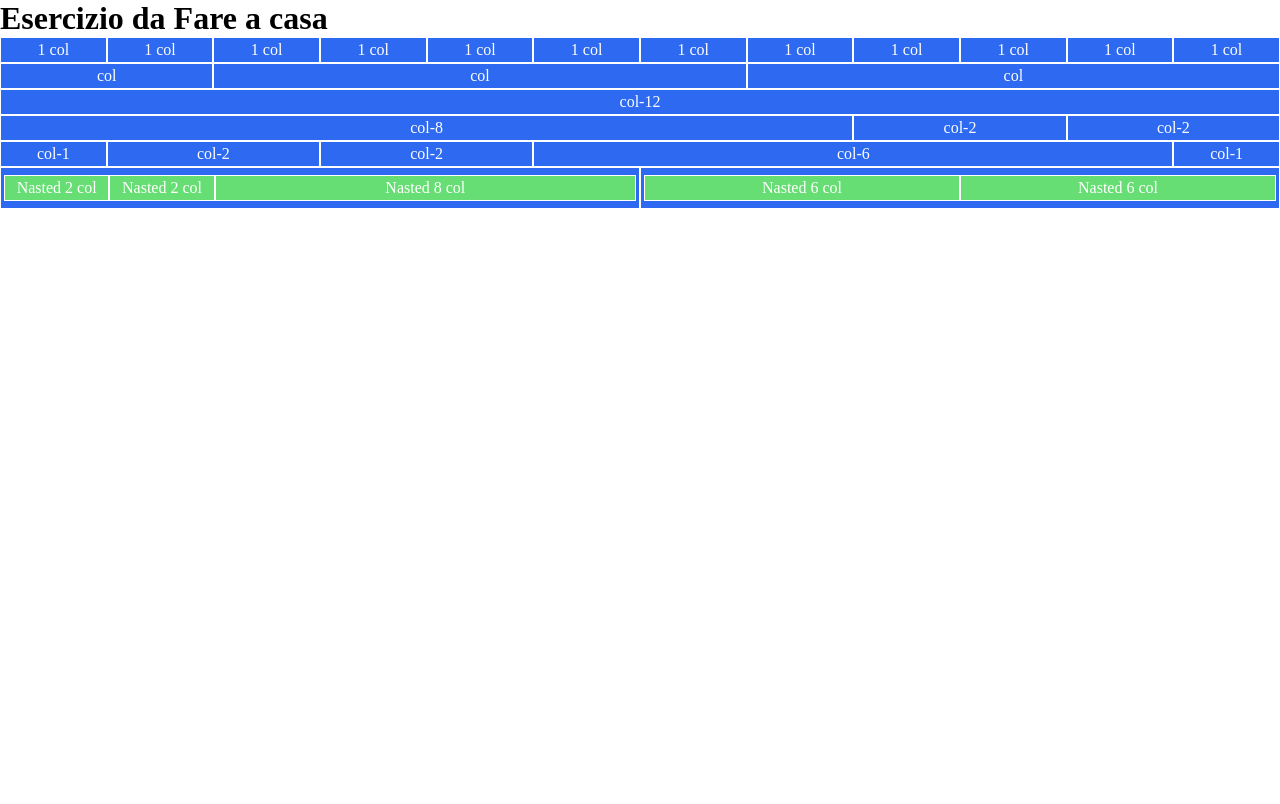
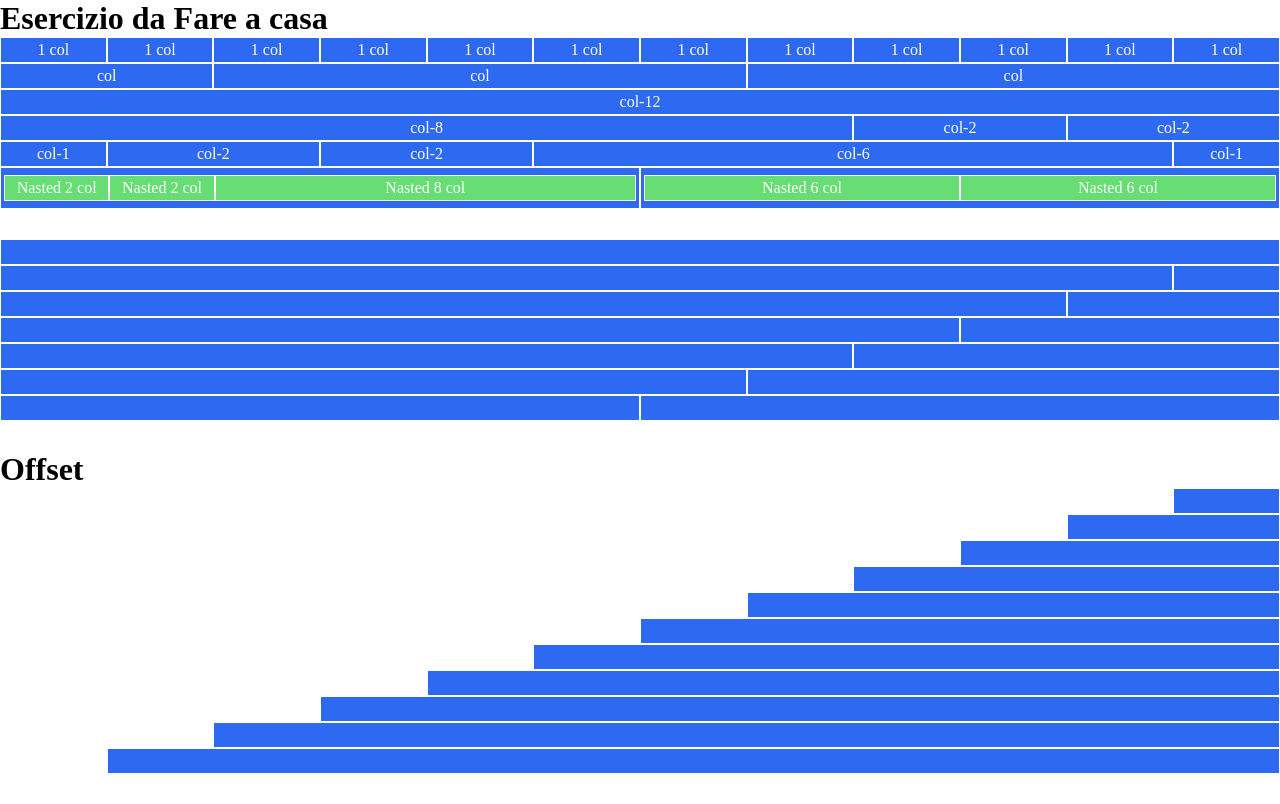
Before and after one commit to rpalanga/html-css-12bool, a plain HTML site: page index.html in a window 1280 px wide. Drawn offline with Linux system fonts and the light colour scheme.

Commit message:
Offset completati

```diff
--- a/css/12bool.css
+++ b/css/12bool.css
@@ -92,3 +92,54 @@
     flex-basis:calc((100% / 12) * 12);
     max-width: calc((100% / 12) * 12);
 }
+
+
+/* Offset colonne */
+
+.offset-1{
+    margin-left: calc(100% /12 * 1);
+}
+
+.offset-2{
+    margin-left: calc(100% /12 * 2);
+}
+
+.offset-3{
+    margin-left: calc(100% /12 * 3);
+}
+
+.offset-4{
+    margin-left: calc(100% /12 * 4);
+}
+
+.offset-5{
+    margin-left: calc(100% /12 * 5);
+}
+
+.offset-6{
+    margin-left: calc(100% /12 * 6);
+}
+
+.offset-7{
+    margin-left: calc(100% /12 * 7);
+}
+
+.offset-8{
+    margin-left: calc(100% /12 * 8);
+}
+
+.offset-9{
+    margin-left: calc(100% /12 * 9);
+}
+
+.offset-10{
+    margin-left: calc(100% /12 * 10);
+}
+
+.offset-11{
+    margin-left: calc(100% /12 * 11);
+}
+
+.offset-12{
+    margin-left: calc(100% /12 * 12);
+}
--- a/css/style.css
+++ b/css/style.css
@@ -14,3 +14,11 @@
     margin: 4px 0;
 
 }
+
+.margin-bottom{
+    margin-bottom: 30px;
+}
+
+.height{
+    height: 26px;
+}
--- a/index.html
+++ b/index.html
@@ -13,7 +13,7 @@
 </head>
 <body>
     <h1>Esercizio da Fare a casa</h1>
-    <div class="container">
+    <div class="container margin-bottom">
         <div class="row">
             <div class="col-1 test justify-center">1 col</div>
             <div class="col-1 test justify-center">1 col</div>
@@ -66,6 +66,100 @@
 
     </div>
 
+    <div class="container margin margin-bottom ">
+        <div class="col-12 test height "></div>
+        <div class="row">
+            <div class="col-11 test height "></div>
+            <div class="col-1 test height "></div>
+
+        </div>
+        <div class="row">
+            <div class="col-10 test height "></div>
+            <div class="col-2 test height "></div>
+
+        </div>
+        <div class="row">
+            <div class="col-9 test height "></div>
+            <div class="col-3 test height "></div>
+
+        </div>
+
+        <div class="row">
+            <div class="col-8 test height "></div>
+            <div class="col-4 test height "></div>
+
+        </div>
+
+        <div class="row">
+            <div class="col-7 test height "></div>
+            <div class="col-5 test height "></div>
+
+        </div>
+
+        <div class="row">
+            <div class="col-6 test height "></div>
+            <div class="col-6 test height "></div>
+
+        </div>
+
+    </div>
+
+    <h1>Offset</h1>
+
+    <div class="container margin-bottom">
+        <div class="row">
+            <div class="col-1 offset-11 test height "></div>
+        </div>
+
+        <div class="row">
+            <div class="col-2 offset-10 test height "></div>
+        </div>
+
+        <div class="row">
+            <div class="col-3 offset-9 test height "></div>
+        </div>
+
+        <div class="row">
+            <div class="col-4 offset-8 test height "></div>
+        </div>
+
+        <div class="row">
+            <div class="col-5 offset-7 test height "></div>
+        </div>
+
+        <div class="row">
+            <div class="col-6 offset-6 test height "></div>
+        </div>
+
+        <div class="row">
+            <div class="col-7 offset-5 test height "></div>
+        </div>
+
+        <div class="row">
+            <div class="col-8 offset-4 test height "></div>
+        </div>
+
+        <div class="row">
+            <div class="col-9 offset-3 test height "></div>
+        </div>
+
+        <div class="row">
+            <div class="col-10 offset-2 test height "></div>
+        </div>
+
+        <div class="row">
+            <div class="col-11 offset-1 test height "></div>
+        </div>
+    </div>
+
+
+
+
+
+
+
+
+
 
 
 </body>
```
